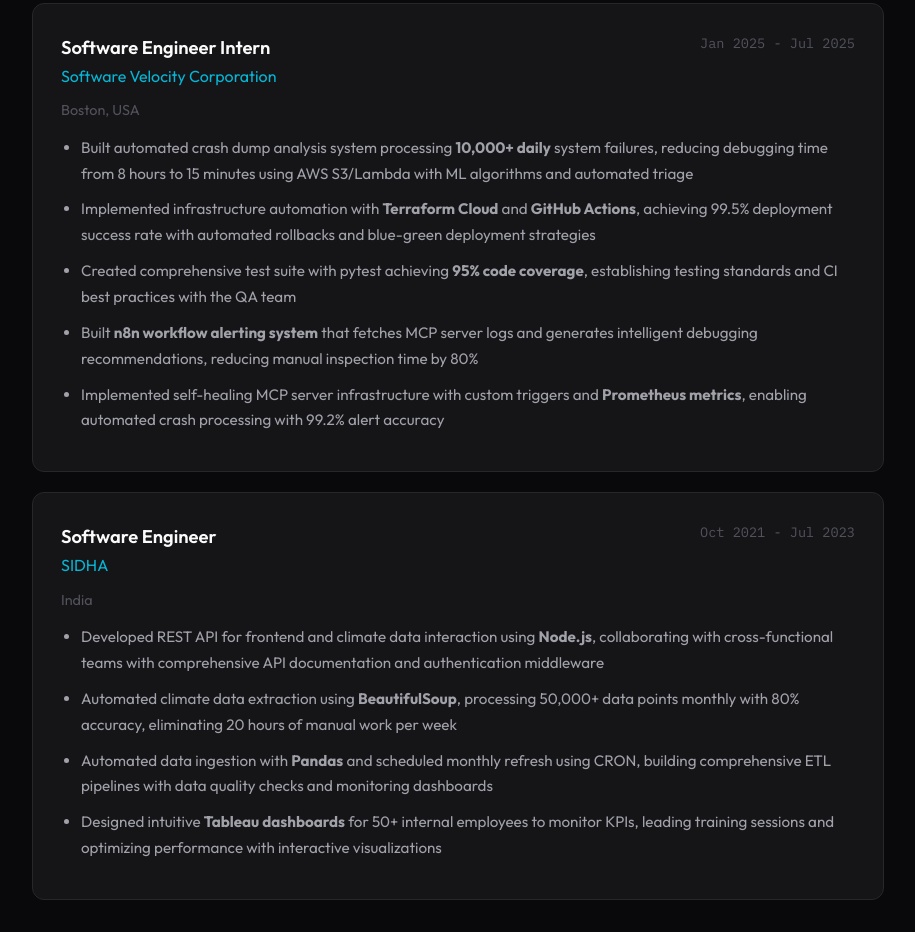
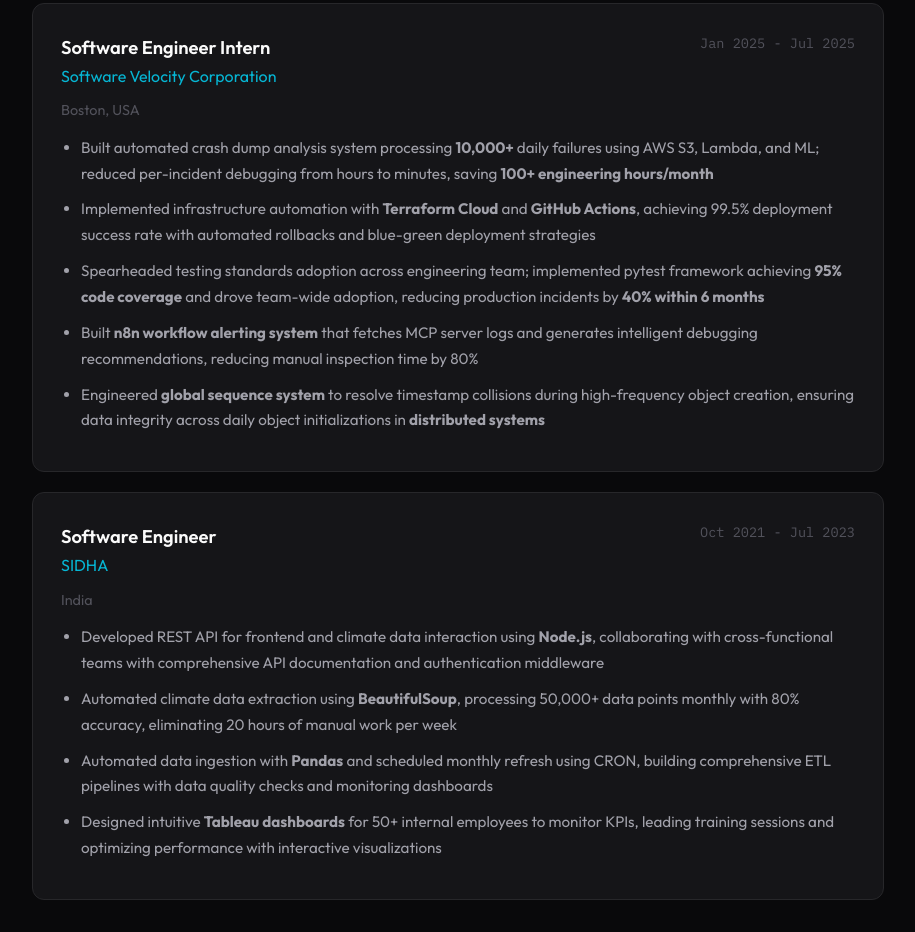
Before and after one commit to ssaurabh760/ssaurabh760.github.io, a plain HTML site: page index.html in a window 1280 px wide. Shown: the part 1676-2608 px from the top of the page, without its empty margins (182-1097 px from the left). Drawn offline with Linux system fonts and the light colour scheme.

Commit message:
Revise experience descriptions for clarity and impact

```diff
--- a/index.html
+++ b/index.html
@@ -625,11 +625,11 @@
                 <div class="experience-location">Boston, USA</div>
                 <div class="experience-description">
                     <ul>
-                        <li>Built automated crash dump analysis system processing <strong>10,000+ daily</strong> system failures, reducing debugging time from 8 hours to 15 minutes using AWS S3/Lambda with ML algorithms and automated triage</li>
+                        <li>Built automated crash dump analysis system processing <strong>10,000+ </strong>daily failures using AWS S3, Lambda, and ML; reduced per-incident debugging from hours to minutes, saving <strong>100+ engineering hours/month</strong></li>
                         <li>Implemented infrastructure automation with <strong>Terraform Cloud</strong> and <strong>GitHub Actions</strong>, achieving 99.5% deployment success rate with automated rollbacks and blue-green deployment strategies</li>
-                        <li>Created comprehensive test suite with pytest achieving <strong>95% code coverage</strong>, establishing testing standards and CI best practices with the QA team</li>
+                        <li>Spearheaded testing standards adoption across engineering team; implemented pytest framework achieving <strong>95% code coverage</strong> and drove team-wide adoption, reducing production incidents by <strong>40% within 6 months</strong></li>
                         <li>Built <strong>n8n workflow alerting system</strong> that fetches MCP server logs and generates intelligent debugging recommendations, reducing manual inspection time by 80%</li>
-                        <li>Implemented self-healing MCP server infrastructure with custom triggers and <strong>Prometheus metrics</strong>, enabling automated crash processing with 99.2% alert accuracy</li>
+                        <li>Engineered <strong>global sequence system</strong> to resolve timestamp collisions during high-frequency object creation, ensuring data integrity across daily object initializations in <strong>distributed systems</strong></li>
                     </ul>
                 </div>
             </div>
```
